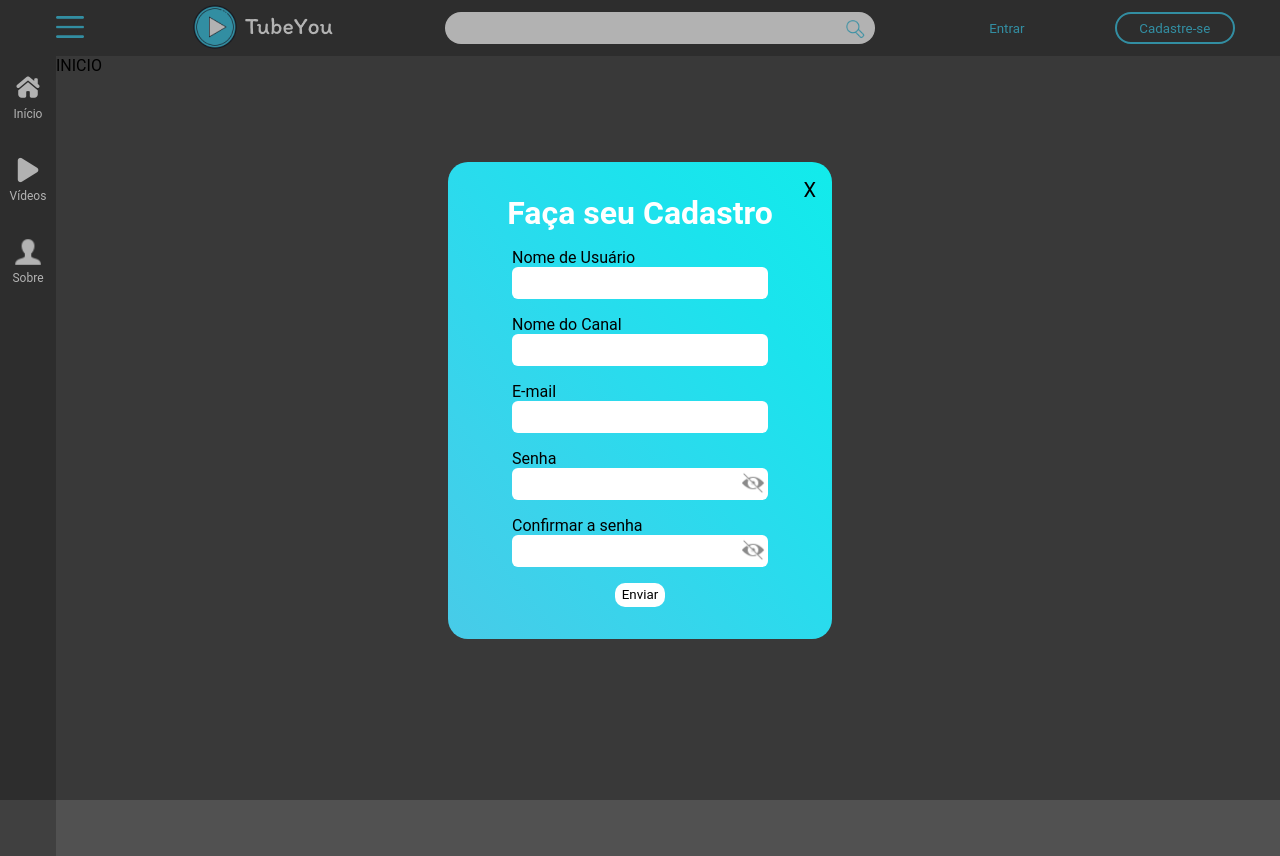
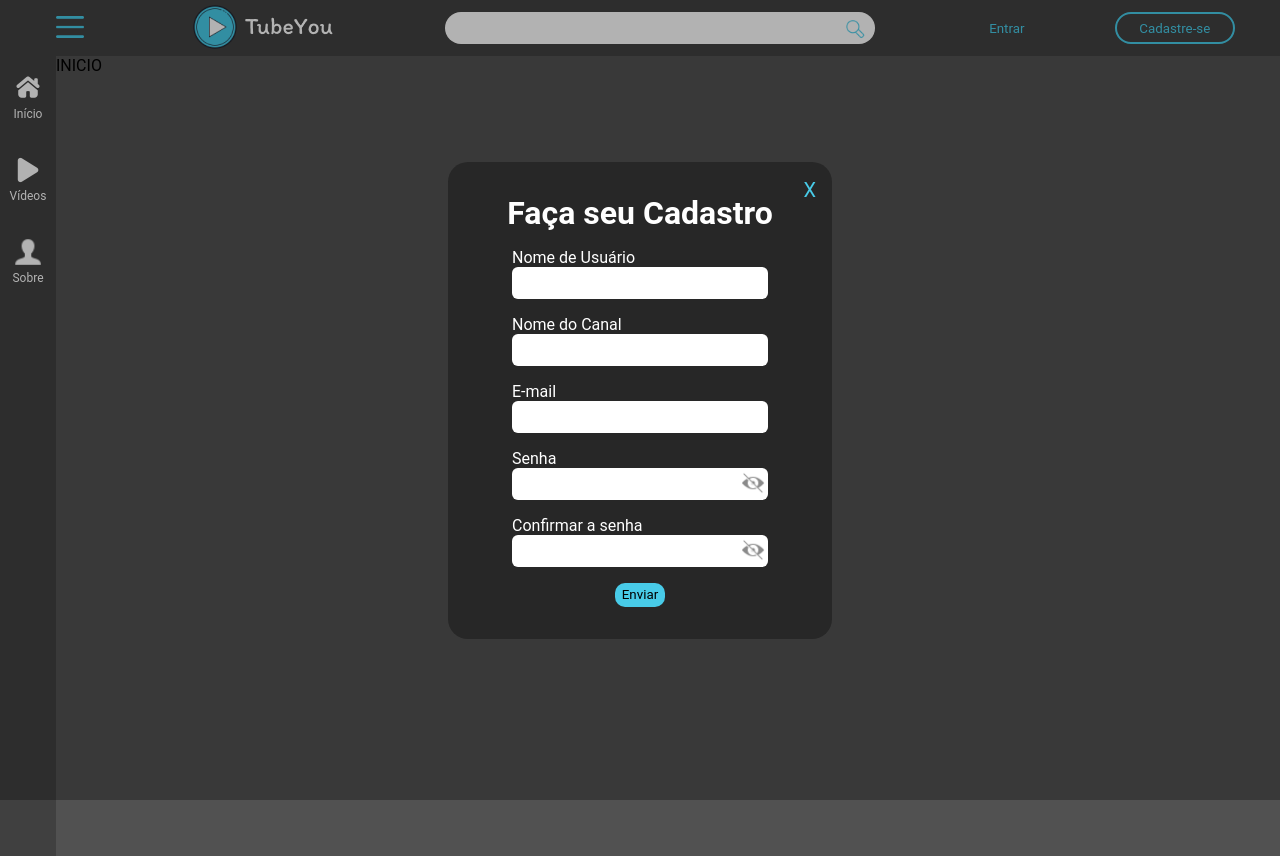
Before and after one commit to flavicastelo/TubeYou, a React (Vite) app: page / in a window 1280 px wide. Both pictures are taken after a click on the button "Cadastre-se". Built offline with nearby package versions, Linux system fonts and the light colour scheme.

Commit message:
requisicao de cadastro feita

```diff
--- a/package.json
+++ b/package.json
@@ -9,6 +9,7 @@
     "preview": "vite preview"
   },
   "dependencies": {
+    "axios": "^1.2.3",
     "react": "^18.2.0",
     "react-dom": "^18.2.0",
     "react-router-dom": "^6.6.2",
--- a/src/components/Home/index.jsx
+++ b/src/components/Home/index.jsx
@@ -55,7 +55,7 @@ export default function Home() {
         <RegisterBtn onClick={() => setIsOpenRegister(true)}>
           <Register>Cadastre-se</Register>
         </RegisterBtn>
-        {isOpenRegister ? <PopUpRegister /> : null}
+        {isOpenRegister ? <PopUpRegister onClosed={() => setIsOpenRegister(false)}/> : null}
       </Header>
       <Main>
         {isOpen ? <NavBarOpen /> : <NavBar />}
--- a/src/components/PopUpRegister/index.jsx
+++ b/src/components/PopUpRegister/index.jsx
@@ -16,12 +16,36 @@ import {
 
 import IconHide from "../../assets/hide.png";
 import IconView from "../../assets/view.png";
-import { useState } from "react";
+import { React, useState, useEffect } from "react";
+import axios from "axios";
 
 
-export default function PopUpRegister(onClosed) {
+export default function PopUpRegister(onClosed = () => {}) {
     const [showPass, setShowPass] = useState(false);
     const [showConfirm, setShowConfirm] = useState(false);
+    const [name, setName] = useState('');
+    const [channel, setChannel] = useState('');
+    const [email, setEmail] = useState('');
+    const [password, setPassword] = useState('');
+    const [confirmPass, setConfirmPass] = useState('');
+    const [passVerify, setPassVerify] = useState(false);
+
+    useEffect(() => {
+        console.log(passVerify);
+    }, [passVerify])
+
+
+    useEffect(() => {
+        if (password.length > 0) {
+            if (password == confirmPass) {
+                setPassVerify(true);
+            } else {
+                console.log("passVerify");
+                setPassVerify(false);
+            }
+        }
+
+    }, [password, confirmPass]);
 
     const handleShowPass = () => {
         const visibility = !showPass;
@@ -31,8 +55,26 @@ export default function PopUpRegister(onClosed) {
         const visibility = !showConfirm;
         setShowConfirm(visibility);
     }
+    const handleSubmit = async (e) => {
+        e.preventDefault();
+        const data = {
+            name: name,
+            channel: channel,
+            email: email,
+            password: password,
+        }
+        if (passVerify) {
+            axios.post('http://localhost:3000/api/register', data).then(function (response) {
+                console.log(response);
+            }).catch(function (error) {
+                console.error(error);
+            })
 
-    return(
+        }
+    };
+
+
+    return (
         <ContainerPageRegister>
             <ContainerPopUpRegister>
                 <BtnClose onClick={onClosed}>X</BtnClose>
@@ -40,20 +82,22 @@ export default function PopUpRegister(onClosed) {
                 <FormRegister>
                     <ContainerInput>
                         <LabelRegister>Nome de Usuário</LabelRegister>
-                    <InputRegister type="text"/>
+                        <InputRegister type="text" value={name} onChange={e => setName(e.target.value)} />
                         <LabelRegister>Nome do Canal</LabelRegister>
-                    <InputRegister type="text"/>
+                        <InputRegister type="text" value={channel} onChange={e => setChannel(e.target.value)} />
                         <LabelRegister>E-mail</LabelRegister>
-                    <InputRegister type="email"/>
+                        <InputRegister type="email" value={email} onChange={e => setEmail(e.target.value)} />
                         <LabelRegister>Senha</LabelRegister>
                         <ContainerIconPassView>
                             <InputRegister
                                 type={showPass ? "text" : "password"}
                                 required
+                                value={password}
+                                onChange={e => setPassword(e.target.value)}
                             />
                             <SpanIconPassView>
                                 <BtnIconPassView type="button" onClick={handleShowPass}>
-                                <IconPassView src={showPass ? IconView : IconHide}/>
+                                    <IconPassView src={showPass ? IconView : IconHide} />
                                 </BtnIconPassView>
                             </SpanIconPassView>
                         </ContainerIconPassView>
@@ -62,16 +106,17 @@ export default function PopUpRegister(onClosed) {
                             <InputRegister
                                 type={showConfirm ? "text" : "password"}
                                 required
+                                value={confirmPass} onChange={e => setConfirmPass(e.target.value)}
                             />
                             <SpanIconPassView>
                                 <BtnIconPassView type="button" onClick={handleShowConfirm}>
-                                <IconPassView src={showConfirm ? IconView : IconHide}/>
+                                    <IconPassView src={showConfirm ? IconView : IconHide} />
                                 </BtnIconPassView>
                             </SpanIconPassView>
                         </ContainerIconPassView>
 
                     </ContainerInput>
-                    <BtnEnterRegister>Enviar</BtnEnterRegister>
+                    <BtnEnterRegister type="submit" onClick={handleSubmit}>Enviar</BtnEnterRegister>
                 </FormRegister>
             </ContainerPopUpRegister>
         </ContainerPageRegister>
--- a/src/components/PopUpRegister/styles.jsx
+++ b/src/components/PopUpRegister/styles.jsx
@@ -16,7 +16,7 @@ export const ContainerPopUpRegister = styled.div`
     position: relative;
     width: 30%;
     height: auto;
-    background-image: linear-gradient(to right top, #48cbe8, #3ad3eb, #2adbed, #1be3ed, #12ebeb);
+    background: #272727;
     border-radius: 20px;
     margin: 0 auto;
     align-items: center;
@@ -34,6 +34,7 @@ export const BtnClose = styled.button`
     right: 1rem;
     top: 1rem;
     font-size: 20px;
+    color: #48CBE8;
 `;
 
 export const ImgRegister = styled.img`
@@ -58,7 +59,7 @@ export const ContainerInput = styled.div`
     width: 80%;
 `;
 export const LabelRegister = styled.label`
-
+    color: #FFF;
 `;
 
 export const InputRegister = styled.input`
@@ -67,9 +68,10 @@ export const InputRegister = styled.input`
     height: 32px;
     width: 100%;
     border: none;
+    padding: 0.5rem;
 `;
 export const BtnEnterRegister = styled.button`
-    background-color: #FFF;
+    background-color: #48CBE8;
     border-radius: 10px;
     border: none;
     cursor: pointer;
@@ -94,6 +96,7 @@ export const BtnIconPassView = styled.button`
     background-color: transparent;
     border: none;
     outline: 0;
+    cursor: pointer;
 `;
 
 export const SpanIconPassView = styled.span`
```
Also changed, not shown: 1 other file (tests, documents, lock files or other folders). Lines whose indentation alone changed are shown as unchanged.
